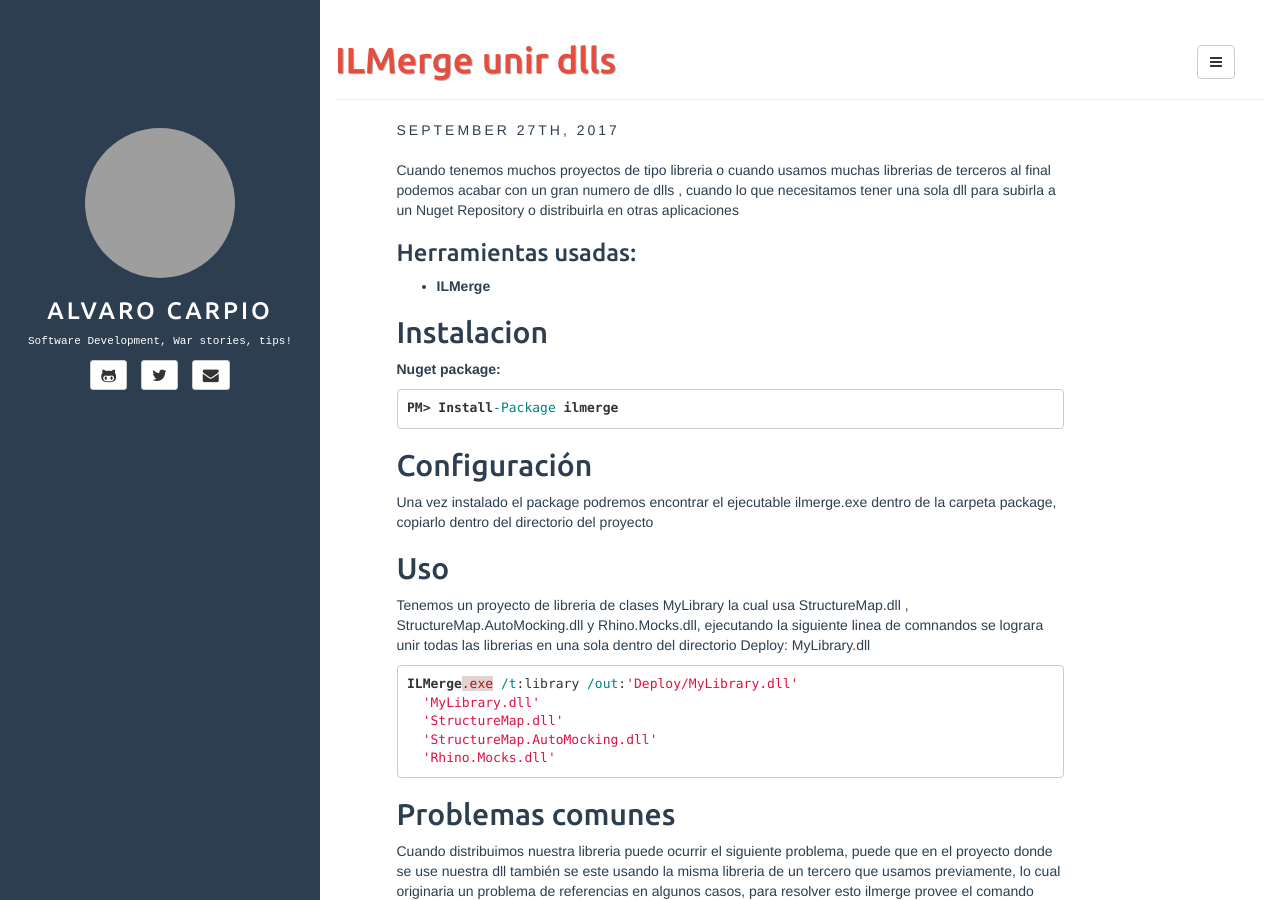
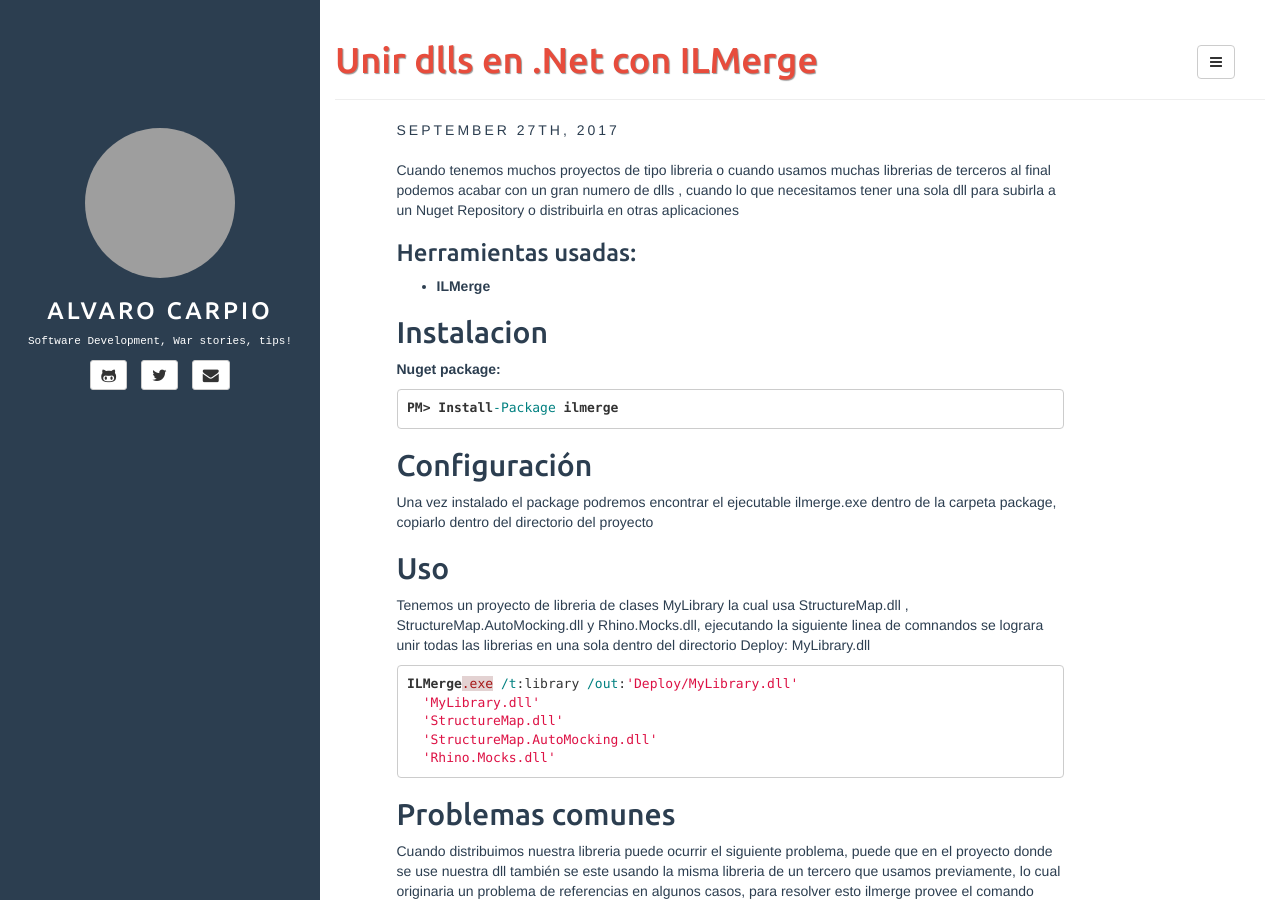
Before and after one commit to alvanxp/alvanxp.github.io, a Jekyll site: the page built from _posts/2017-9-27-ilmerge.md, in a window 1280 px wide and 900 px high. Built offline with Jekyll 4.4.1, drawn with Linux system fonts in a browser that asks for light colours; comment, search, counter and statistics services are not loaded; grey boxes are pictures that could not be loaded.

Commit message:
Update 2017-9-27-ilmerge.md

```diff
--- a/_posts/2017-9-27-ilmerge.md
+++ b/_posts/2017-9-27-ilmerge.md
@@ -2,7 +2,7 @@
 tags:
   - ilmerge
 layout: post
-title: 'ILMerge unir dlls'
+title: 'Unir dlls en .Net con ILMerge '
 category: dotnet
 comments: true
 ---
```
